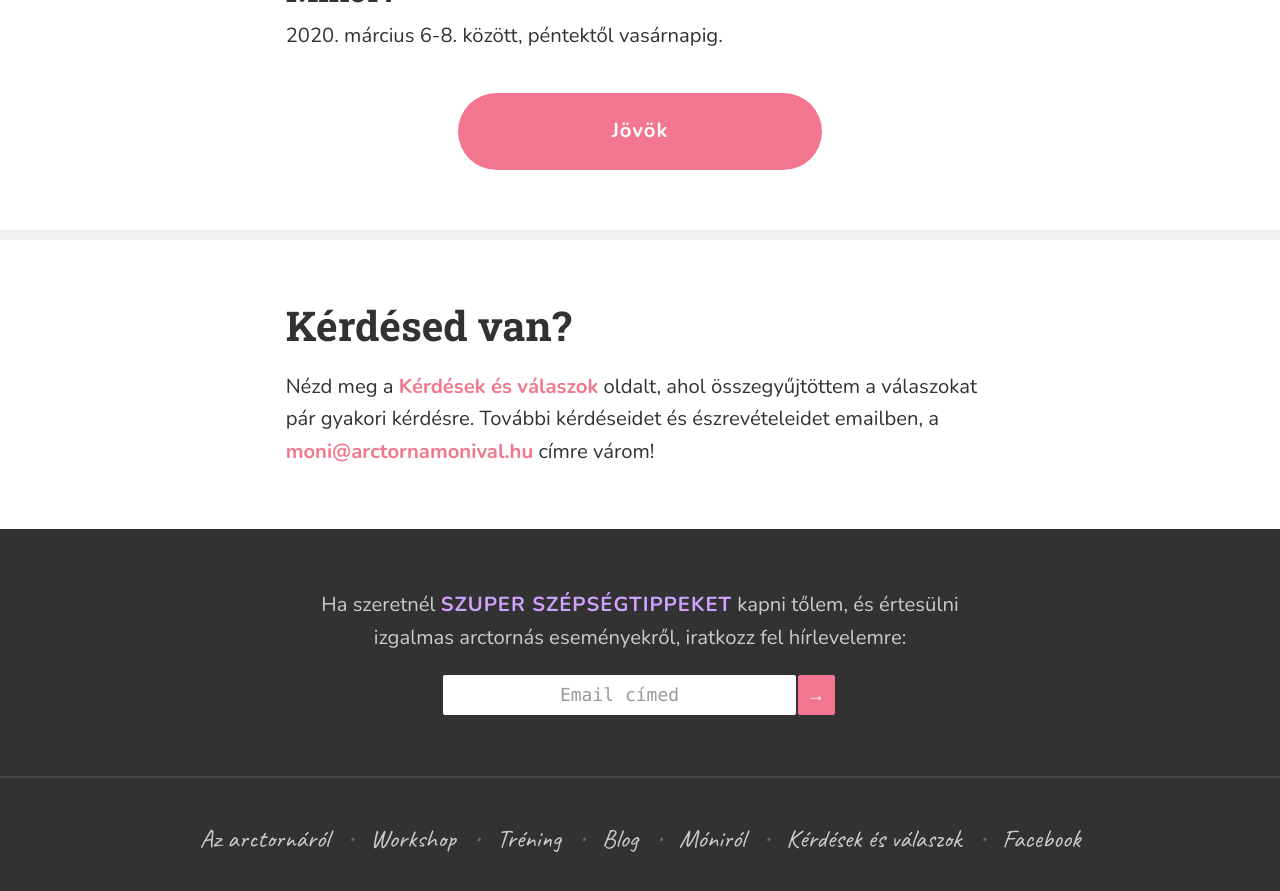
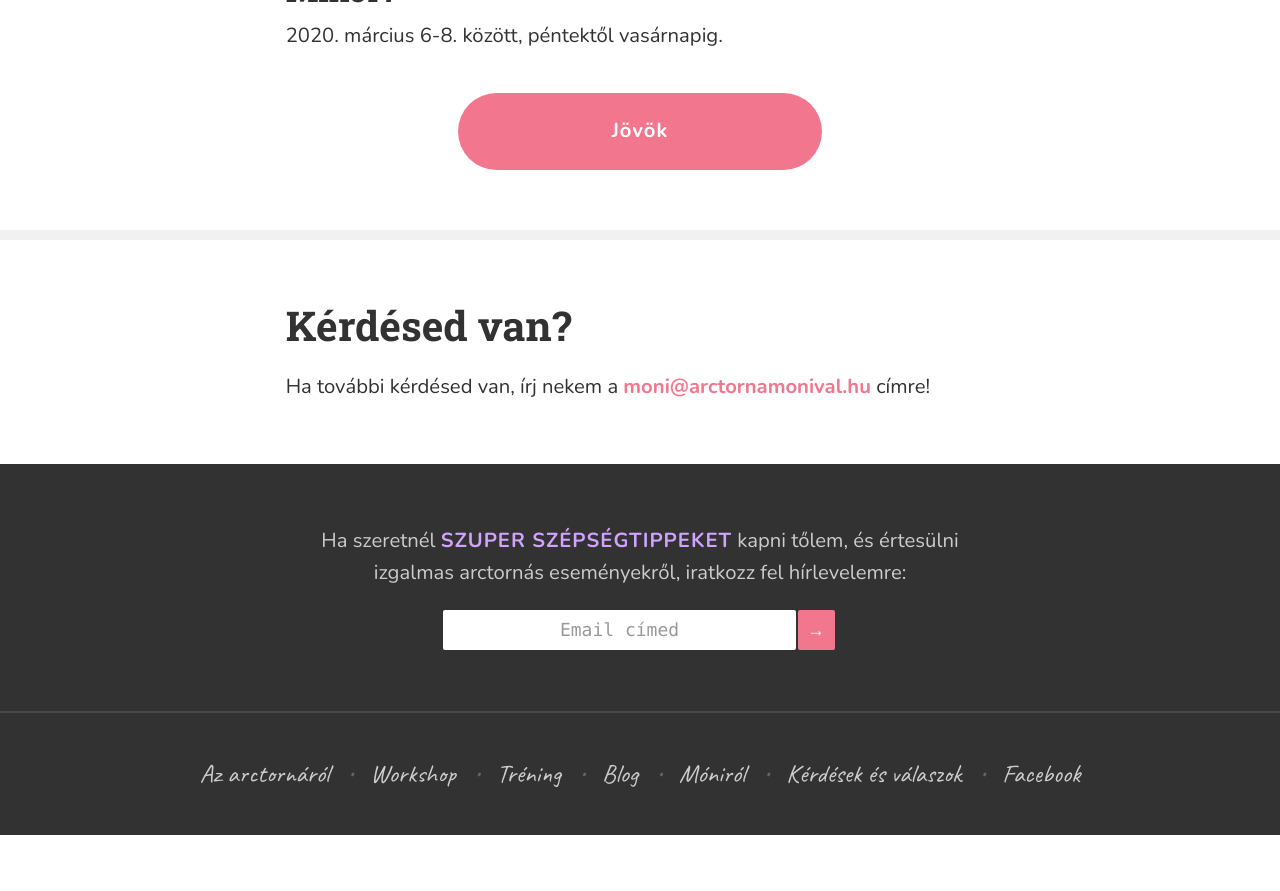
Before and after one commit to monikamudra/arctorna, a Jekyll site: the page built from szepsegtabor.md, in a window 1280 px wide and 900 px high, scrolled down 3014 px. Shown: the top 891 px of the window. Built offline with Jekyll 4.4.1, drawn with Linux system fonts in a browser that asks for light colours; after the commit the page ends 3849 px from its top, so only the background shows below that.

Commit message:
Introduce 'basic' option for contact component

```diff
--- a/_includes/contact.html
+++ b/_includes/contact.html
@@ -3,18 +3,17 @@
     <h2>Kérdésed van?</h2>
     <div class="c-Article">
       <p class="u-MarginBottomZero">
-        {% if page.path != "kerdesek.md"  %}
+        {% if page.path == "kerdesek.md" or include.type == "basic"  %}
+          Ha további kérdésed van, írj nekem a
+          <a href="mailto:{{ site.email }}?subject=Üzenet%20Móninak">{{ site.email }}</a>
+          címre!
+        {% else %}
           Nézd meg a <a href="{{ site.baseurl }}{% link kerdesek.md %}">Kérdések és válaszok</a> oldalt, ahol
           összegyűjtöttem a válaszokat pár gyakori
           kérdésre. További kérdéseidet és észrevételeidet emailben, a
           <a href="mailto:{{ site.email }}?subject=Üzenet%20Móninak">{{ site.email }}</a>
           címre várom!
-        {% else %}
-          Ha további kérdésed van, írj nekem a
-          <a href="mailto:{{ site.email }}?subject=Üzenet%20Móninak">{{ site.email }}</a>
-          címre!
         {% endif %}
-
       </p>
     </div>
   </div>
--- a/_layouts/screen.html
+++ b/_layouts/screen.html
@@ -46,7 +46,7 @@ layout: default
   </section>
 
   {% if page.sections.contact %}
-    {% include contact.html %}
+    {% include contact.html type = page.sections.contact %}
   {% endif %}
 
   {% if page.sections.newsletter %}
```
Also changed, not shown: szepsegtabor.md (+1 -1 lines).
